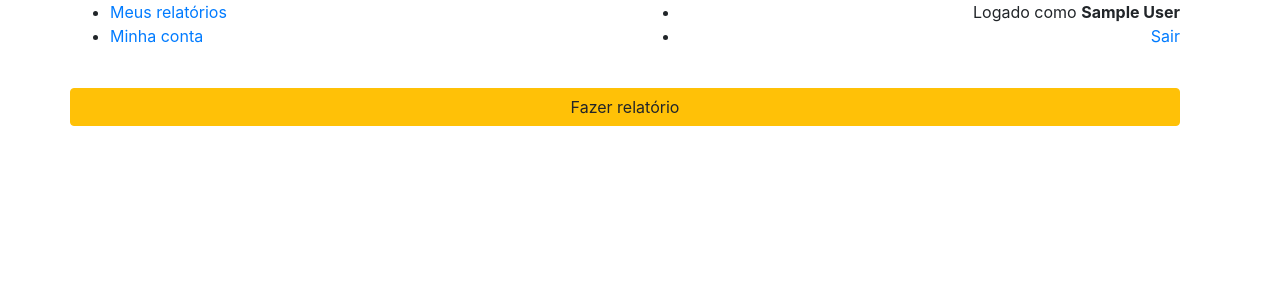
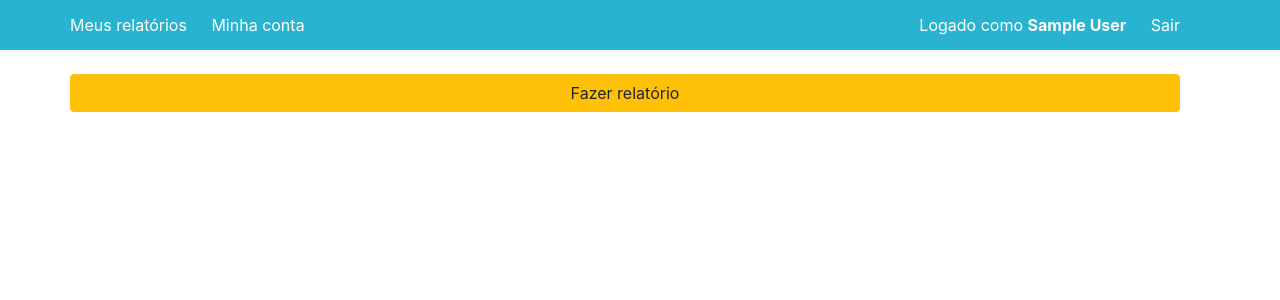
Before and after one commit to JulimarJunior/workreport, a PHP site: page /list.php in a window 1280 px wide. Shown: the top 300 px of the page. Run offline with PHP 8.4, Linux system fonts and the light colour scheme; the visitor is signed in with stand-in values (Sample User, id 1); data that the repository does not hold is empty; some libraries are stand-ins or nearby versions.

Commit message:
Add files via upload

```diff
--- a/css/style.css
+++ b/css/style.css
@@ -53,7 +53,8 @@ textarea.form-item {
 
 .card-group {
 	background-color: #f5f5f5;
-	margin: 10px 0;
+	margin-top: 10px;
+	margin-bottom: 10px;
 	border-radius: 5px;
 	border: 1.5px solid #d6d6d6;
 	padding: 20px 5px;
@@ -127,3 +128,55 @@ textarea.form-item {
 	z-index: 999;
 	box-shadow: 0 0 100px 500px rgba(0,0,0,0.5);
 }*/
+
+.navbar-group ul {
+	padding: 0;
+	color: white
+}
+
+.navbar-group ul li {
+	display: inline;
+	line-height: 50px;
+	list-style: none;
+}
+
+.navbar-group ul.left li {
+	margin-right: 20px;
+}
+
+.navbar-group ul.right li {
+	margin-left: 20px;
+}
+
+.navbar-group .btn {
+	margin-top: -20px;
+}
+
+.navbar-group {
+	height: 50px;
+	background-color: #28b4d1
+}
+
+.navbar-group a {
+	color: white;
+}
+
+.card-infos {
+	background-color: #a0e5fa;
+	border-color: #28b4d1;
+}
+
+.image-user {
+	width: 75px;
+	height: 75px;
+	background-color: yellow;
+	border-radius: 5px;
+}
+
+.loading-save {
+	width: fit-content;
+	padding: 10px 20px;
+	background-color: #a0e5fa;
+	border: 2px solid #28b4d1;
+	border-radius: 10px;
+}
```
